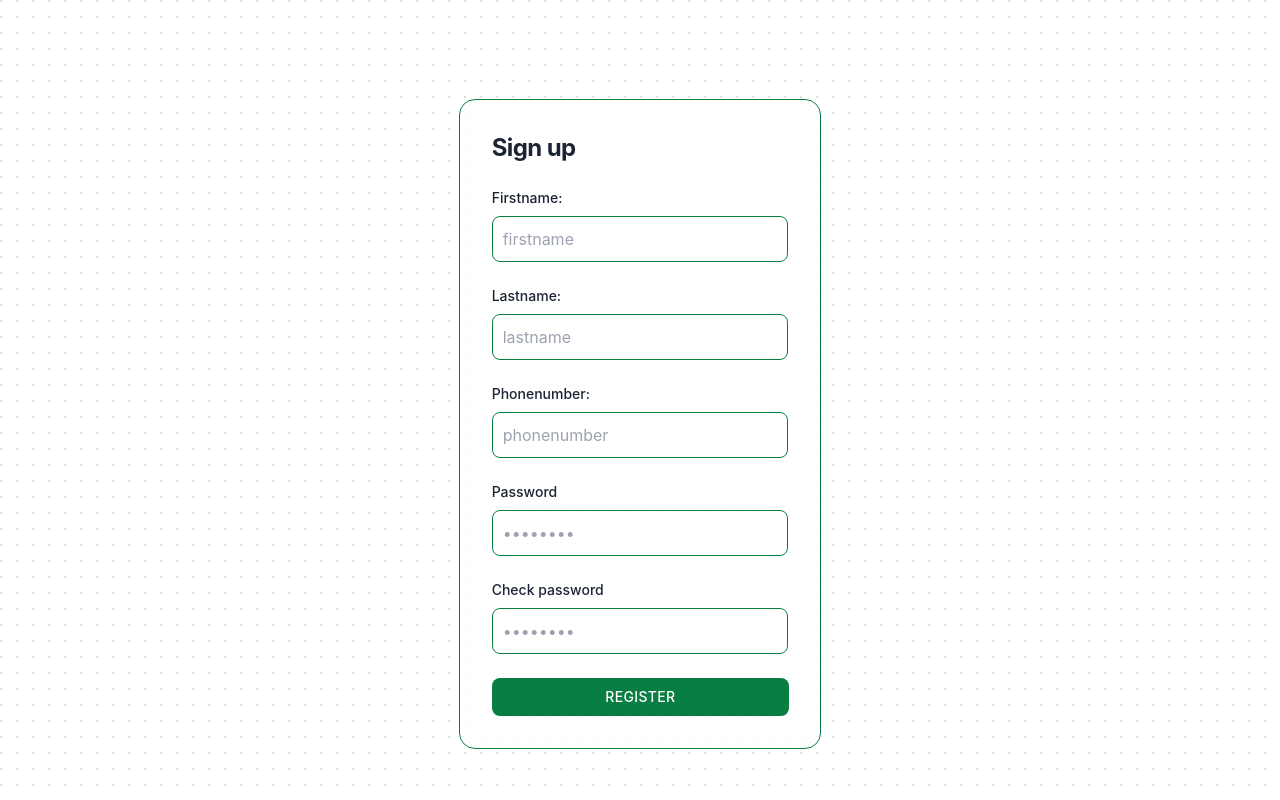
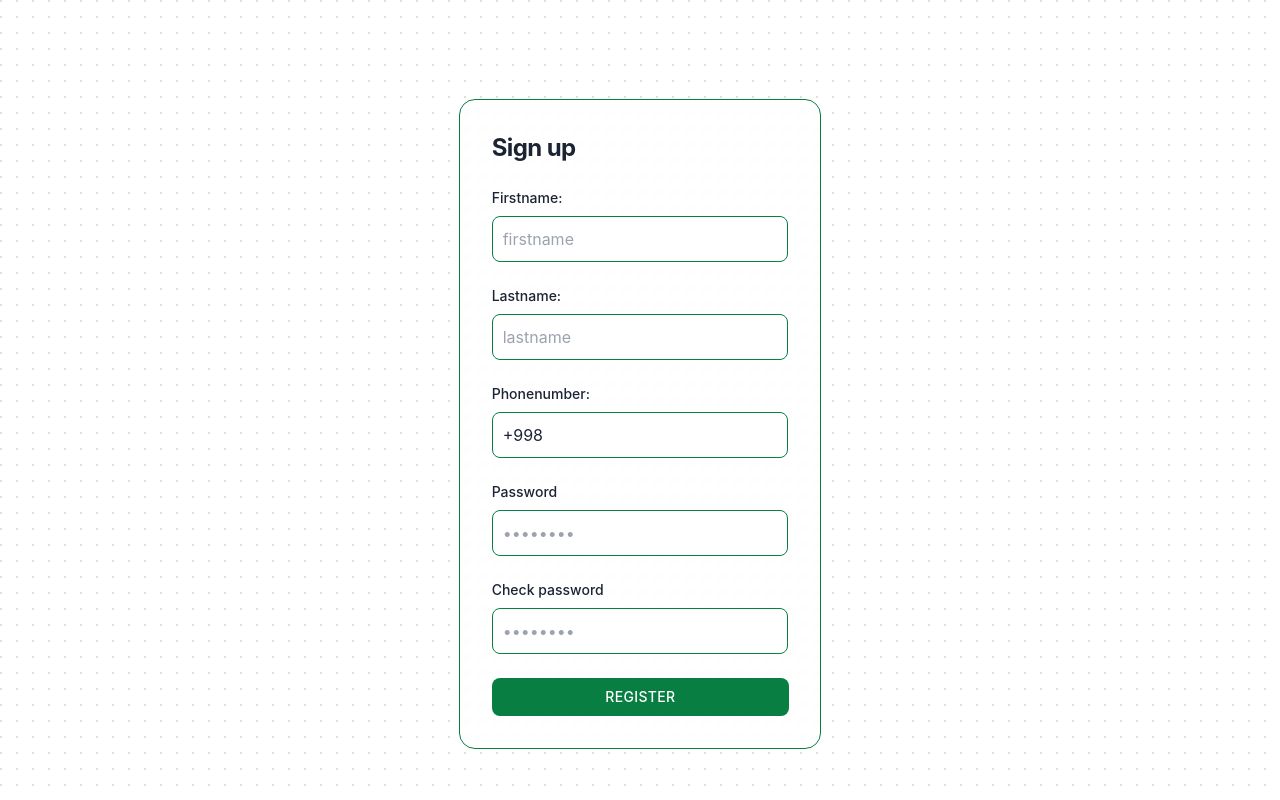
Before and after one commit to abdulazizsaidovcode/sfera-Edu, a React (Vite) app: page /register in a window 1280 px wide. Built offline with nearby package versions, Linux system fonts and the light colour scheme.

Commit message:
saytga loading ham qushildi bemalol olib ishlatsangiz ham buladi

```diff
--- /dev/null
+++ b/src/components/Inputs/PhoneInput.tsx
@@ -0,0 +1,69 @@
+import React, { useState, useEffect } from 'react';
+
+interface PhoneInputProps {
+    value: string;
+    onChange: (value: string) => void;
+    placeholder?: string;
+}
+
+const formatPhoneNumber = (phone: string) => {
+    // Remove all non-numeric characters
+    let cleaned = phone.replace(/\D/g, '');
+
+    // Ensure it only includes the correct number of digits (Uzbek phone number: 12 digits)
+    if (cleaned.length > 12) {
+        cleaned = cleaned.slice(0, 12);
+    }
+
+    // Format the number
+    let formatted = '+998';
+    if (cleaned.length > 3) {
+        formatted += ` (${cleaned.slice(3, 5)})`;
+    }
+    if (cleaned.length > 5) {
+        formatted += ` ${cleaned.slice(5, 8)}`;
+    }
+    if (cleaned.length > 8) {
+        formatted += `-${cleaned.slice(8, 10)}`;
+    }
+    if (cleaned.length > 10) {
+        formatted += `-${cleaned.slice(10, 12)}`;
+    }
+
+    return formatted;
+};
+
+const PhoneInput: React.FC<PhoneInputProps> = ({ value, onChange, placeholder }) => {
+    const [internalValue, setInternalValue] = useState(formatPhoneNumber(value));
+
+    useEffect(() => {
+        // Update internalValue when value prop changes
+        setInternalValue(formatPhoneNumber(value));
+    }, [value]);
+
+    const handleChange = (e: React.ChangeEvent<HTMLInputElement>) => {
+        const inputValue = e.target.value;
+
+        // Remove non-numeric characters for the actual value
+        const rawValue = inputValue.replace(/\D/g, '');
+
+        // Set the internal value (formatted) for display purposes
+        const formattedValue = formatPhoneNumber(rawValue);
+        setInternalValue(formattedValue);
+
+        // Remove '+998' for storage
+        onChange(rawValue);
+    };
+
+    return (
+        <input
+            type="text"
+            value={internalValue}
+            onChange={handleChange}
+            placeholder={placeholder || "+998 (99) 123-45-67"}
+            className="login__input bg-white border border-[#087E43] text-gray-900 rounded-lg focus:ring-[#087E43] focus:border-[#087E43] block w-full p-2.5"
+        />
+    );
+};
+
+export default PhoneInput;
--- /dev/null
+++ b/src/components/Loading/loading.tsx
@@ -0,0 +1,34 @@
+import React from 'react';
+import { motion } from 'framer-motion';
+
+interface LoadingModalProps {
+  isVisible: boolean;
+}
+
+const LoadingModal: React.FC<LoadingModalProps> = ({ isVisible }) => {
+  if (!isVisible) return null;
+
+  return (
+    <div
+      className="fixed inset-0 flex items-center justify-center"
+      style={{
+        backgroundColor: 'rgba(0, 0, 0, 0.7)',
+        zIndex: 1000 // Ensure the modal is above other elements
+      }}
+    >
+      <motion.div
+        initial={{ opacity: 0, scale: 0.8 }}
+        animate={{ opacity: 1, scale: 1 }}
+        exit={{ opacity: 0, scale: 0.8 }}
+        className="flex items-center justify-center"
+      >
+        <svg className="w-32 h-32 animate-spin text-[#087E43]" viewBox="0 0 24 24">
+          <circle className="opacity-10" cx="12" cy="12"  stroke="currentColor" ></circle>
+          <path className="opacity-100" fill="none" stroke="currentColor" strokeWidth="2" d="M4 12a8 8 0 0 1 16 0"></path>
+        </svg>
+      </motion.div>
+    </div>
+  );
+};
+
+export default LoadingModal;
--- a/src/components/magicui/shiny-button.tsx
+++ b/src/components/magicui/shiny-button.tsx
@@ -1,7 +1,6 @@
 "use client";
 
 import { motion, type AnimationProps } from "framer-motion";
-
 import { cn } from "@/lib/utils";
 
 const animationProps = {
@@ -24,32 +23,44 @@ const animationProps = {
     },
   },
 } as AnimationProps;
+
 interface ShinyButtonProps {
   text: string;
-  onClick?: () => void,
+  onClick?: () => void;
   className?: string;
-  icon?: any
+  icon?: any;
+  disabled?: boolean; // Added disabled prop
 }
+
 const ShinyButton = ({
   text = "shiny-button",
   className,
   icon,
-  onClick
+  onClick,
+  disabled = false, // Default value for disabled
 }: ShinyButtonProps) => {
   return (
     <motion.button
       {...animationProps}
-      onClick={onClick}
+      onClick={!disabled ? onClick : undefined} // Only call onClick if not disabled
       className={cn(
-        "relative rounded-lg px-6 py-2 font-medium backdrop-blur-xl transition-[box-shadow] duration-300 ease-in-out hover:shadow ",
+        "relative rounded-lg px-6 py-2 font-medium backdrop-blur-xl transition-[box-shadow] duration-300 ease-in-out hover:shadow",
+        {
+          "cursor-not-allowed opacity-50": disabled, // Styling for disabled state
+        },
         className,
       )}
+      disabled={disabled} // Add disabled attribute
     >
       <span
-        className={icon ? "relative flex justify-start items-center gap-2 h-full w-full text-sm uppercase tracking-wide text-white dark:font-light" : 'relative flex justify-center items-center  h-full w-full text-sm uppercase tracking-wide text-white dark:font-light'}
+        className={
+          icon
+            ? "relative flex justify-start items-center gap-2 h-full w-full text-sm uppercase tracking-wide text-white dark:font-light"
+            : "relative flex justify-center items-center h-full w-full text-sm uppercase tracking-wide text-white dark:font-light"
+        }
         style={{
           maskImage:
-            "linear-gradient(-75deg,hsl(var(--primary)) calc(var(--x) + 20%),transparent 30%),hsl(var(--primary)) 100%))",
+            "linear-gradient(-75deg,hsl(var(--primary)) calc(var(--x) + 20%),transparent 30%),hsl(var(--primary)) 100%)",
         }}
       >
         {icon} {text}
--- a/src/pages/auth/login.tsx
+++ b/src/pages/auth/login.tsx
@@ -1,4 +1,4 @@
-import TextInput from '@/components/Input/TextInput';
+import TextInput from '@/components/Inputs/TextInput';
 import DotPattern from '@/components/magicui/dot-pattern';
 import Ripple from '@/components/magicui/ripple';
 import ShinyButton from '@/components/magicui/shiny-button';
--- a/src/pages/auth/register.tsx
+++ b/src/pages/auth/register.tsx
@@ -1,21 +1,24 @@
 import React, { useRef, useState } from 'react';
 import DotPattern from '@/components/magicui/dot-pattern';
 import ShinyButton from '@/components/magicui/shiny-button';
-import TextInput from '@/components/Input/TextInput';
+import TextInput from '@/components/Inputs/TextInput';
 import { useFormValue } from '@/storys/loginValue';
 import { usePost } from '@/context/logic/global_functions/usePostOption';
 import { register_URl } from '@/context/api/url';
-import { replace, useNavigate } from 'react-router-dom';
+import { useNavigate } from 'react-router-dom';
 import toast from 'react-hot-toast';
+import PhoneInput from '@/components/Inputs/PhoneInput';
+import LoadingModal from '@/components/Loading/loading';
 
 function Register() {
     const { phoneNumber, firstName, lastName, password, checkPassword, setFirstName, setLastName, setPhoneNumber, setPassword, setCheckPassword } = useFormValue();
     const [errorInput, setError] = useState<string | null>(null);
-    const navigate=useNavigate()
+    const navigate = useNavigate();
+    const [isSubmitting, setIsSubmitting] = useState(false);
+
     // Input references
     const firstNameRef = useRef<HTMLInputElement>(null);
     const lastNameRef = useRef<HTMLInputElement>(null);
-    const phoneNumberRef = useRef<HTMLInputElement>(null);
     const passwordRef = useRef<HTMLInputElement>(null);
     const checkPasswordRef = useRef<HTMLInputElement>(null);
 
@@ -25,7 +28,7 @@ function Register() {
         {
             firstname: firstNameRef.current?.value || '', // Getting value from useRef
             lastname: lastNameRef.current?.value || '',
-            phoneNumber: phoneNumberRef.current?.value || '',
+            phoneNumber: phoneNumber || '',
             password: passwordRef.current?.value || '',
         }
     );
@@ -41,14 +44,18 @@ function Register() {
 
         // Agar parollar mos kelsa, xatoni tozalash va POST so'rovini jo'natish
         setError(null);
+        setIsSubmitting(true);
 
         try {
             // postData funksiyasini chaqiramiz va serverga so'rovni yuboramiz
             await postData();
-            navigate('/login',{replace:true})
-            toast.success('Ro\'yxatdan o\'tdingiz!')
+            navigate('/login', { replace: true });
+            toast.success('Ro\'yxatdan o\'tdingiz!');
         } catch (err) {
             console.log('Xatolik yuz berdi:', error);
+            toast.error('Ro\'yxatdan o\'tishda xatolik yuz berdi.');
+        } finally {
+            setIsSubmitting(false);
         }
     };
 
@@ -83,12 +90,10 @@ function Register() {
                                 </div>
                                 <div>
                                     <p className="block mb-2 text-sm font-medium text-gray-900">Phonenumber:</p>
-                                    <TextInput
+                                    <PhoneInput
                                         value={phoneNumber}
-                                        onChange={(e) => setPhoneNumber(e.target.value)}
+                                        onChange={(e) => setPhoneNumber(e)}
                                         placeholder='phonenumber'
-                                        ref={phoneNumberRef}
-                                        type='number'
                                     />
                                 </div>
                                 <div className='mb-5'>
@@ -112,12 +117,18 @@ function Register() {
                                     />
                                 </div>
                                 {errorInput && <p className="text-red-500 text-sm">{error}</p>}
-                                <ShinyButton text='Register' className='bg-[#087E43] w-full' onClick={handleSubmit} />
+                                <ShinyButton
+                                    text='Register'
+                                    className='bg-[#087E43] w-full'
+                                    onClick={handleSubmit}
+                                    disabled={isSubmitting}
+                                />
                             </div>
                         </div>
                     </div>
                 </div>
             </section>
+            <LoadingModal isVisible={isSubmitting} /> {/* Render the LoadingModal component */}
         </>
     );
 }
```
Also changed, not shown: src/components/Inputs/TextInput.tsx (renamed from src/components/Input/TextInput.tsx).
